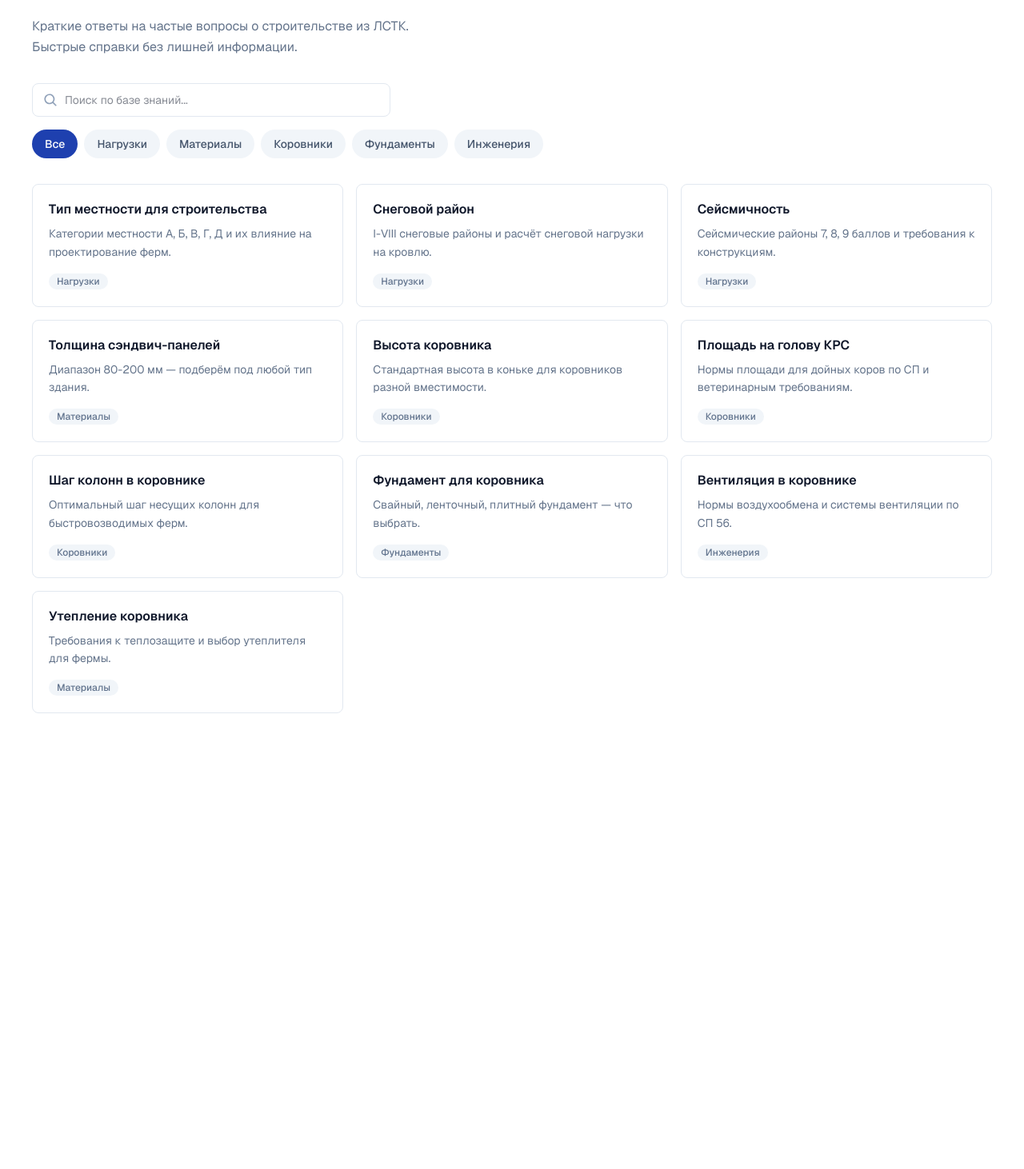
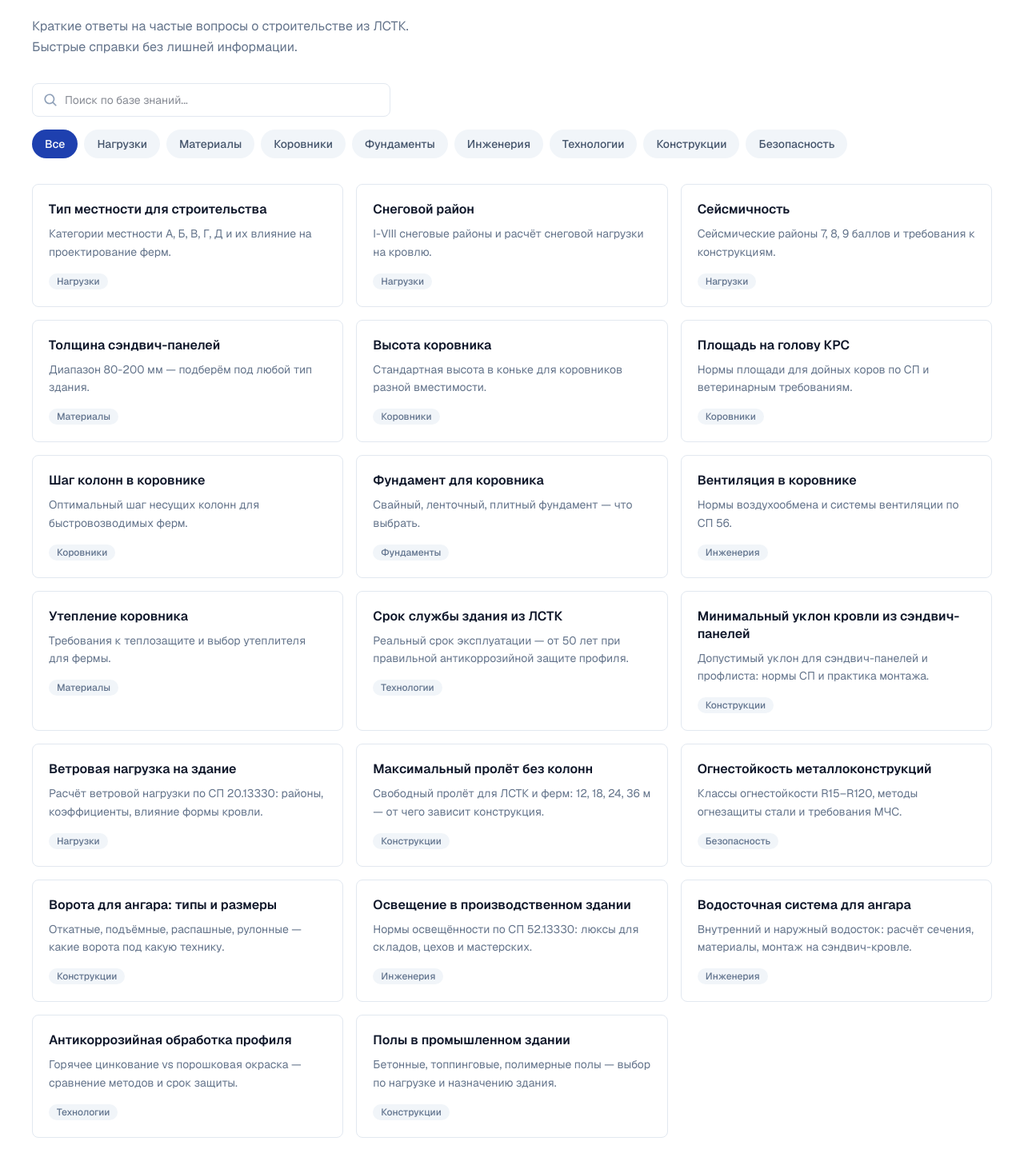
Before and after one commit to faded679/lstkmk, a Next.js app: page /knowledge in a window 1280 px wide. Shown: the part 256-1718 px from the top of the page at 80% size. Before the commit the page ends 1228 px from the top, so only its background shows below. Built offline with nearby package versions, Linux system fonts and the light colour scheme.

Commit message:
feat: add 10 new knowledge base articles (general topics, no pricing)

```diff
--- a/src/app/knowledge/page.tsx
+++ b/src/app/knowledge/page.tsx
@@ -76,6 +76,76 @@ const knowledgeItems = [
     slug: "uteplenie-korovnika",
     description: "Требования к теплозащите и выбор утеплителя для фермы.",
     category: "Материалы",
+  },
+  {
+    id: 11,
+    title: "Срок службы здания из ЛСТК",
+    slug: "srok-sluzhby-lstk",
+    description: "Реальный срок эксплуатации — от 50 лет при правильной антикоррозийной защите профиля.",
+    category: "Технологии",
+  },
+  {
+    id: 12,
+    title: "Минимальный уклон кровли из сэндвич-панелей",
+    slug: "minimalnyj-uklon-krovli",
+    description: "Допустимый уклон для сэндвич-панелей и профлиста: нормы СП и практика монтажа.",
+    category: "Конструкции",
+  },
+  {
+    id: 13,
+    title: "Ветровая нагрузка на здание",
+    slug: "vetrovaya-nagruzka",
+    description: "Расчёт ветровой нагрузки по СП 20.13330: районы, коэффициенты, влияние формы кровли.",
+    category: "Нагрузки",
+  },
+  {
+    id: 14,
+    title: "Максимальный пролёт без колонн",
+    slug: "prolet-bez-kolonn",
+    description: "Свободный пролёт для ЛСТК и ферм: 12, 18, 24, 36 м — от чего зависит конструкция.",
+    category: "Конструкции",
+  },
+  {
+    id: 15,
+    title: "Огнестойкость металлоконструкций",
+    slug: "ognestojkost-metallokonstrukcij",
+    description: "Классы огнестойкости R15–R120, методы огнезащиты стали и требования МЧС.",
+    category: "Безопасность",
+  },
+  {
+    id: 16,
+    title: "Ворота для ангара: типы и размеры",
+    slug: "vorota-dlya-angara",
+    description: "Откатные, подъёмные, распашные, рулонные — какие ворота под какую технику.",
+    category: "Конструкции",
+  },
+  {
+    id: 17,
+    title: "Освещение в производственном здании",
+    slug: "osveshenie-proizvodstvennogo-zdaniya",
+    description: "Нормы освещённости по СП 52.13330: люксы для складов, цехов и мастерских.",
+    category: "Инженерия",
+  },
+  {
+    id: 18,
+    title: "Водосточная система для ангара",
+    slug: "vodostochnaya-sistema-angara",
+    description: "Внутренний и наружный водосток: расчёт сечения, материалы, монтаж на сэндвич-кровле.",
+    category: "Инженерия",
+  },
+  {
+    id: 19,
+    title: "Антикоррозийная обработка профиля",
+    slug: "antikorrozijnaya-obrabotka",
+    description: "Горячее цинкование vs порошковая окраска — сравнение методов и срок защиты.",
+    category: "Технологии",
+  },
+  {
+    id: 20,
+    title: "Полы в промышленном здании",
+    slug: "poly-v-promyshlennom-zdanii",
+    description: "Бетонные, топпинговые, полимерные полы — выбор по нагрузке и назначению здания.",
+    category: "Конструкции",
   },
 ];
 
```
